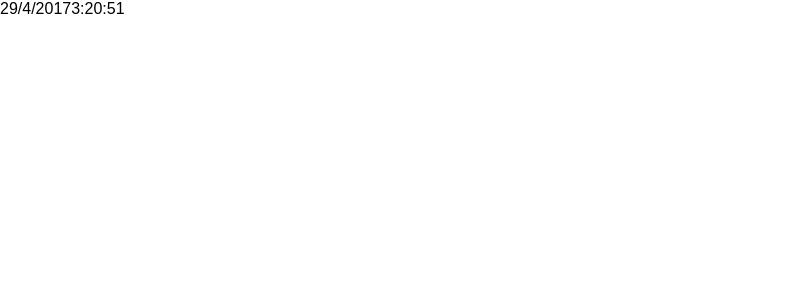
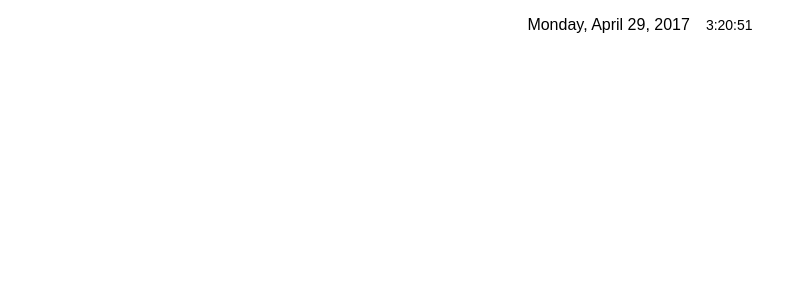
Before and after one commit to noam-c/react-clock, a React (Create React App) app: page / in a window 1280 px wide. Shown: the top 300 px of the page, without its empty margins (0-812 px from the left). Built offline with nearby package versions, Linux system fonts and the light colour scheme.

Commit message:
Display the date in human-readable format
Also adds some more annotation about React.
Also adds some CSS to make the clock look somewhat pleasant.

```diff
--- a/src/App.js
+++ b/src/App.js
@@ -17,6 +17,33 @@ import React from 'react';
 // some really good explanations on the difference in this SO answer:
 // https://stackoverflow.com/a/11444416
 let Component = React.Component;
+
+// "const" is also a new ES6 keyword used to denote variables that will not
+// change. If you expect something to never change, and it changes anyway,
+// you'll be able to use an error to track that down.
+const MONTHS = [
+  'January',
+  'February',
+  'March',
+  'April',
+  'May',
+  'June',
+  'July',
+  'August',
+  'September',
+  'October',
+  'November',
+  'December'
+];
+
+const DAYS_IN_WEEK = [
+  'Sunday',
+  'Monday',
+  'Tuesday',
+  'Wednesday',
+  'Thursday',
+  'Friday'
+];
 
 /*
  * Below is an ES6 class. The outcome is similar to creating a function and
@@ -46,8 +73,9 @@ class App extends Component {
   getDateTime() {
     let now = new Date();
     let year = now.getFullYear();
-    let month = now.getMonth();
+    let month = MONTHS[now.getMonth() - 1];
     let day = now.getDate();
+    let dayOfWeek = DAYS_IN_WEEK[now.getDay()];
 
     let hours = now.getHours();
     let minutes = now.getMinutes();
@@ -55,7 +83,10 @@ class App extends Component {
 
     // The state will be an object that holds the current date and time.
     return {
-      date: `${day}/${month}/${year}`,
+      // ES6 introduces string interpolation, which allows you to build strings
+      // out of variables without having to + them together (which often looks
+      // messier).
+      date: `${dayOfWeek}, ${month} ${day}, ${year}`,
       time: [hours, minutes, seconds].join(':')
     };
   }
@@ -98,7 +129,16 @@ class App extends Component {
         this.state.time
       )
     );
+
+    // So, once we've returned this, we've created HTML, right?
+    // That's now on the page, right?
+    // Not quite. We're returning a "virtual DOM", which is a way of expressing
+    // the HTML that we *want*. React will compare it to the actual HTML on the
+    // page, and it will make surgical changes to make the HTML into what we
+    // want it to be. This is work that React does for you behind the scenes.
   }
 }
 
+// This states that if anyone requires this module, the thing that they will
+// receive from it is the App class that we've created.
 export default App;
--- a/src/index.css
+++ b/src/index.css
@@ -3,3 +3,18 @@ body {
   padding: 0;
   font-family: sans-serif;
 }
+
+.clock {
+  width: 100%;
+  text-align: center;
+  margin-top: 1em;
+}
+
+.date {
+  font-size: 16px;
+  padding-right: 1em;
+}
+
+.time {
+  font-size: 14px;
+}
```
